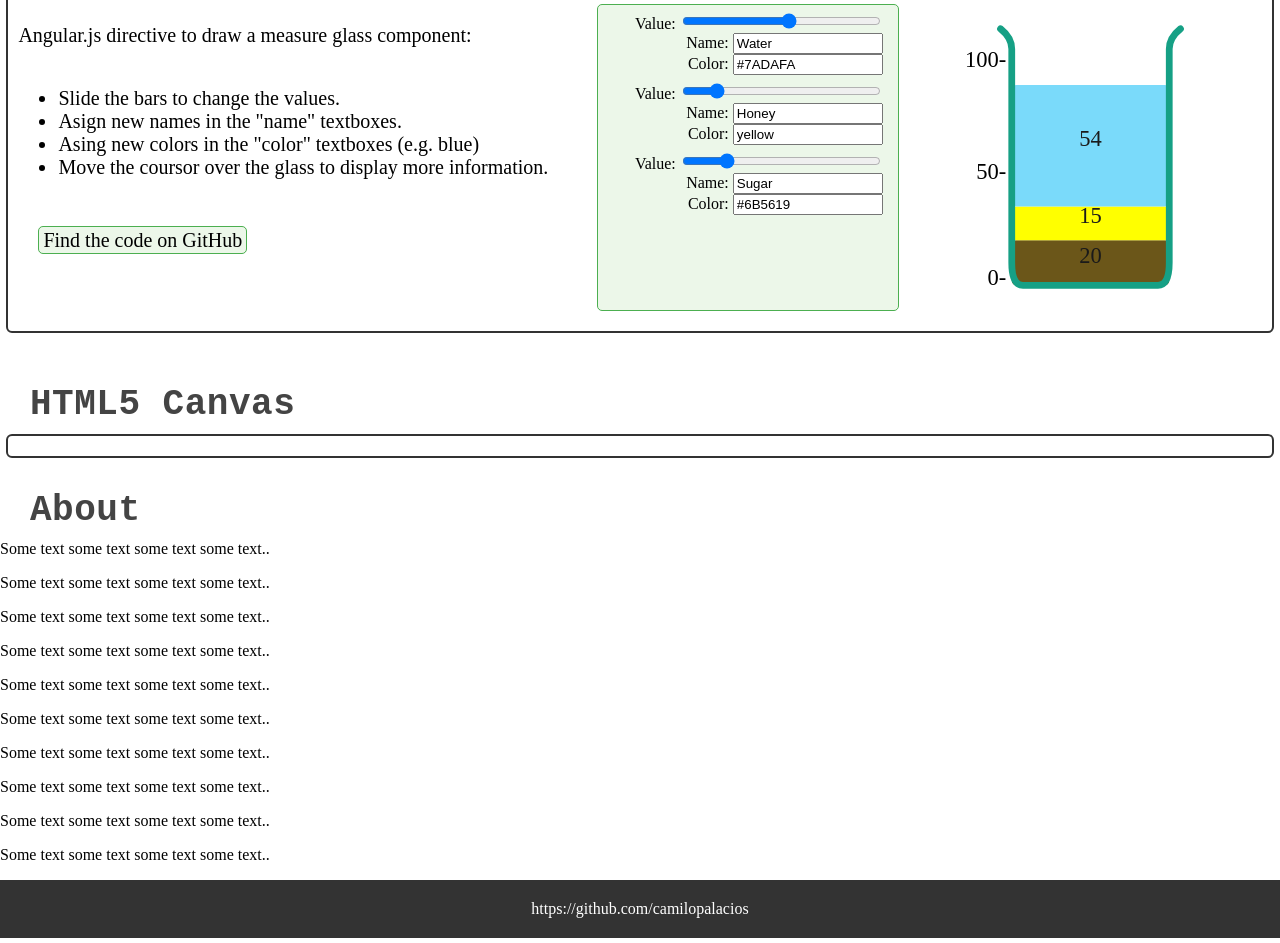
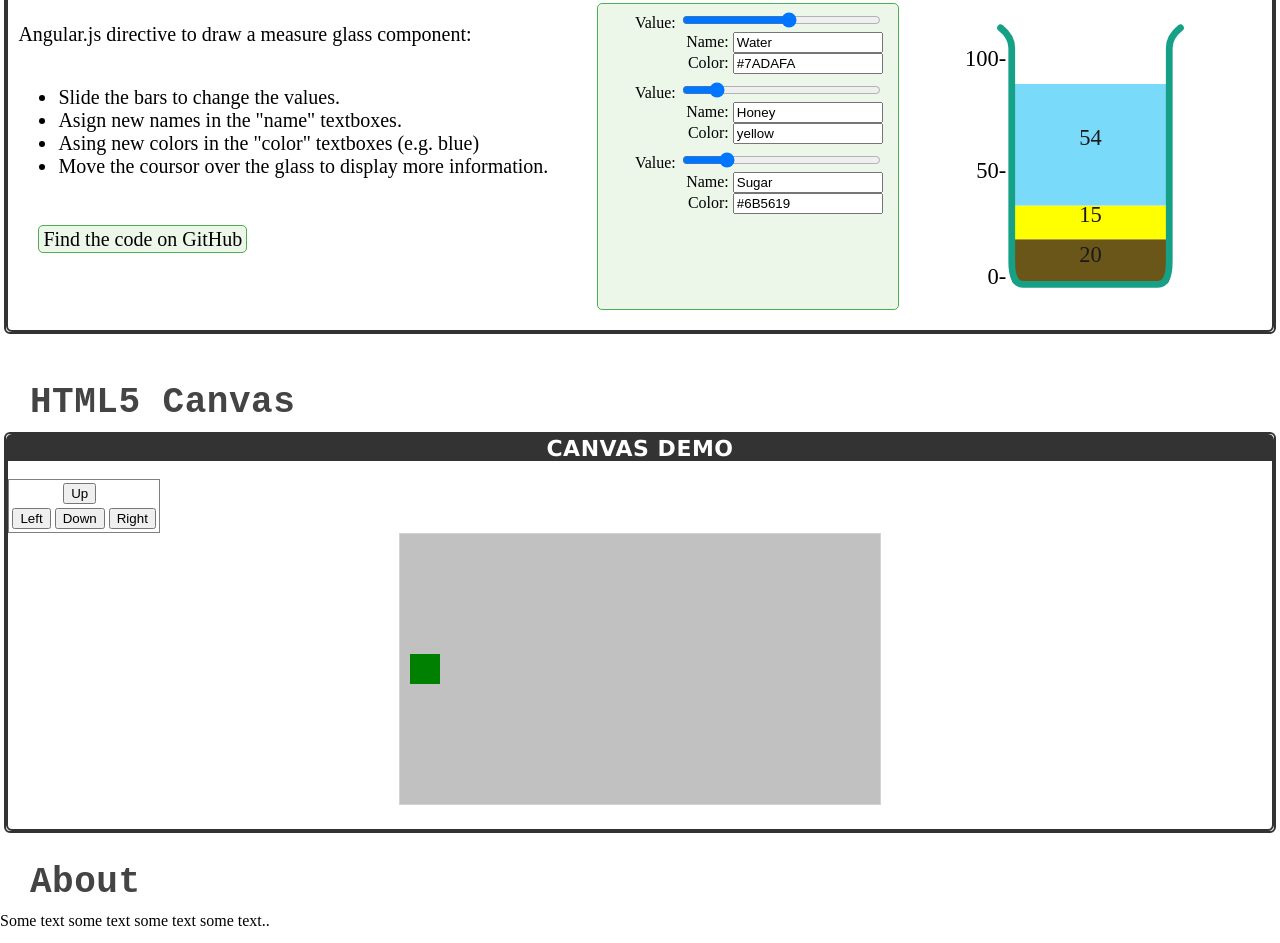
Before and after one commit to camilopalacios/camilopalacios.github.io, a website: page index.html in a window 1280 px wide. Shown: the part 571-1514 px from the top of the page. Drawn offline with Linux system fonts and the light colour scheme.

Commit message:
Add a new canvas with a simple square component and some control buttons
The canvas section now displays a canvas with a green square that can be
moved using the new added buttons.

```diff
--- a/index.html
+++ b/index.html
@@ -21,7 +21,7 @@
     </header>
     <ul class="topnav">
       <li class="active"><a href="#angular" onclick="setActive()">Angular</a></li>
-      <li><a href="#canvas" onclick="setActive()">Canvas</a></li>
+      <li><a href="#html5CanvasDemo" onclick="setActive()">Canvas</a></li>
       <li><a href="#about" onclick="setActive()">About</a></li>
       <li class="icon">
         <a href="javascript:void(0);" onclick="showMenu()">&#9776;</a>
@@ -139,12 +139,23 @@
       </div>
     </section>
     <br>
-    <section id="canvas" ng-app="GaugeApp">
+    <section id="html5CanvasDemo">
       <h1 class="title">HTML5 Canvas</h1>
       <div class="contentFrame">
-        <div class="project">
-
-
+        <div class="project" id="canvas">
+          <h2 class="subtitle"> CANVAS DEMO </h2>
+          <br>
+          <!-- The canvas is added here -->
+          <table style="border: 1px solid grey">
+            <tr>
+              <td></td><td><button onmousedown="moveUp()" onmouseup="stopMove()" ontouchstart="moveUp()" ontouchend="stopMove()">Up</button></td>
+            </tr>
+            <tr>
+              <td><button onmousedown="moveLeft()" onmouseup="stopMove()" ontouchstart="moveLeft()" ontouchend="stopMove()">Left</button></td>
+              <td><button onmousedown="moveDown()" onmouseup="stopMove()" ontouchstart="moveDown()" ontouchend="stopMove()">Down</button></td>
+              <td><button onmousedown="moveRight()" onmouseup="stopMove()" ontouchstart="moveRight()" ontouchend="stopMove()">Right</button></td>
+            </tr>
+          </table>
         </div>
       </div>
     </section>
--- a/src/application.js
+++ b/src/application.js
@@ -1,3 +1,6 @@
+/*
+ * Function to add the second angular controller to the page
+ */
 ;(function() {
   "use strict";
   angular.element(document).ready(function() {
@@ -5,9 +8,81 @@
   });
 }());
 
-$(document).ready();
+/*
+ * Functions and variables to create and control the canvas demo
+ */
+$(document).ready(startGame);
+
+var myGamePiece;
+
+function startGame(){
+  myGameArea.start();
+  myGamePiece = new component(30, 30, 'green', 10, 120);
+}
+
+function component(width, height, color, x, y){
+  this.width = width;
+  this.height = height;
+  this.x = x;
+  this.y = y;
+  this.speedX = 0;
+  this.speedY = 0;
+  this.update = function(){
+    ctx = myGameArea.context;
+    ctx.fillStyle = color;
+    ctx.fillRect(this.x, this.y, this.width, this.height);
+  };
+  this.newPos = function(){
+    this.x += this.speedX;
+    this.y += this.speedY;
+  };
+}
+
+var myGameArea = {
+  canvas: document.createElement('canvas'),
+  start: function(){
+    this.canvas.width = 480;
+    this.canvas.height = 270;
+    this.context = this.canvas.getContext('2d');
+    $('#canvas').append(this.canvas); // javascript: document.getElementById('canvas').insertBefore(this.canvas, document.getElementById('canvas').childNodes[0]);
+    this.interval = setInterval(updateGameArea, 20);
+  },
+  clear: function(){
+    this.context.clearRect(0, 0, this.canvas.width, this.canvas.height);
+  },
+};
+
+function updateGameArea(){
+  myGameArea.clear();
+  myGamePiece.newPos();
+  myGamePiece.update();
+}
+
+function moveUp(){
+  myGamePiece.speedY -= 1;
+}
+
+function moveDown(){
+  myGamePiece.speedY += 1;
+}
+
+function moveLeft(){
+  myGamePiece.speedX -= 1;
+}
+
+function moveRight(){
+  myGamePiece.speedX += 1;
+}
+
+function stopMove(){
+  myGamePiece.speedX = 0;
+  myGamePiece.speedY = 0;
+}
 
 
+/*
+ * Functions for the responsive navigation menu
+ */
 function showMenu(){
   $('.topnav').toggleClass('responsive'); // Using javascript: document.getElementsByClassName('topnav')[0].classList.toggle('responsive');
 }
@@ -15,5 +90,5 @@ function showMenu(){
 function setActive(){
   $('.active').removeClass('active'); // Using javascript: document.getElementsByClassName('active')[0].classList.toggle('active');
   $(document.activeElement).parent().addClass('active'); // Using javascript: document.activeElement.parentElement.classList.toggle('active');
-  showMenu();
+  $('.topnav').removeClass('responsive');
 }
--- a/style.css
+++ b/style.css
@@ -81,6 +81,9 @@ section {
 div.contentFrame{
   margin: auto;
   width: 99%;
+  border-radius: 6px;
+  border: 2px solid #333;
+  background-color: white;
 }
 
 .project{
@@ -90,7 +93,6 @@ div.contentFrame{
   border: 2px solid #333;
   background-color: white;
   padding-bottom: 20px;
-  margin-bottom: 3px;
 }
 
 .projectinfo{
@@ -209,6 +211,15 @@ p{
   width: 50%;
 }
 
+#canvas{
+  text-align: center;
+}
+
+canvas{
+  border: 1px solid #d3d3d3;
+  background-color: #C1C1C1;
+}
+
 header{
   z-index: 3;
   position:fixed;
```
